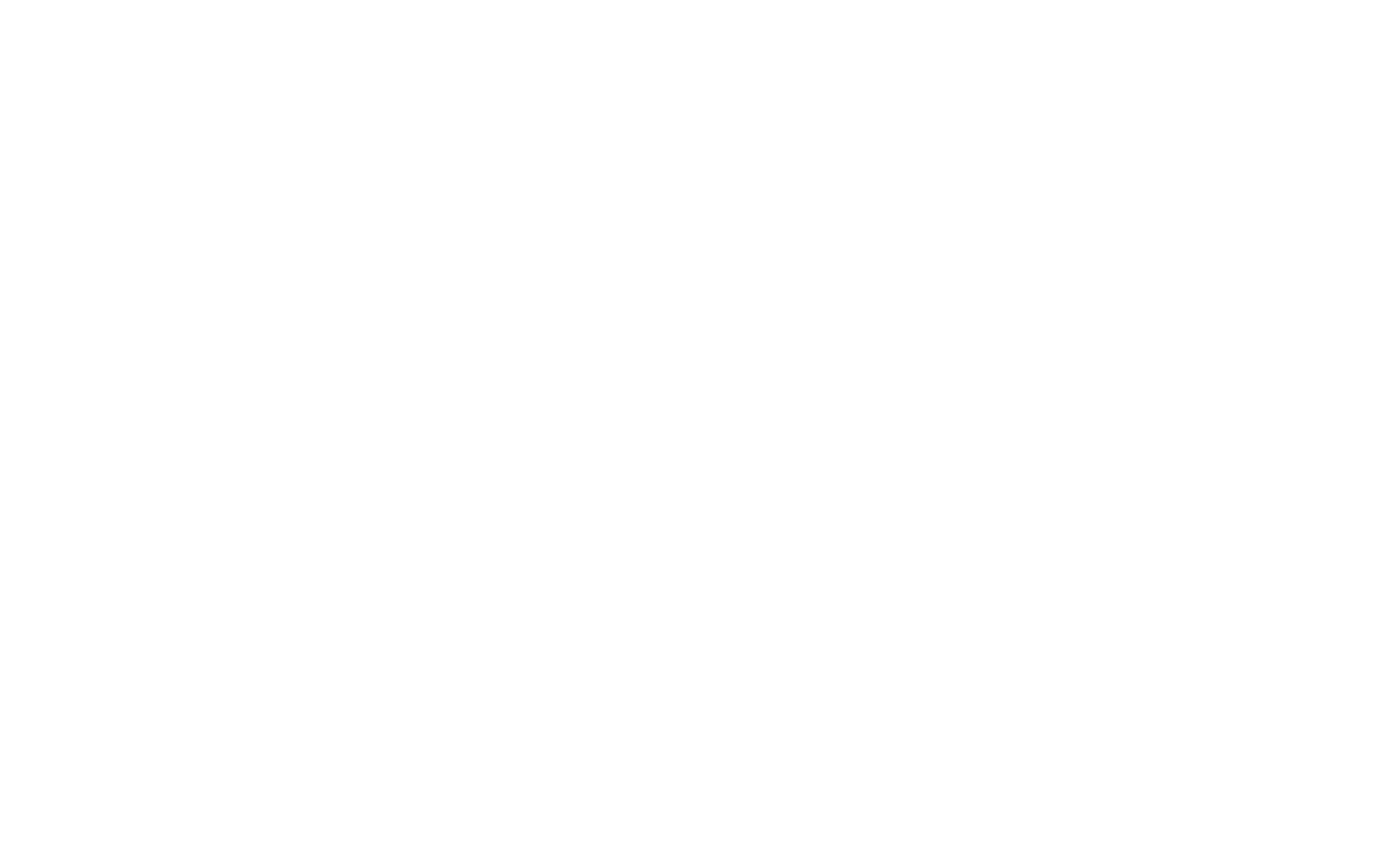
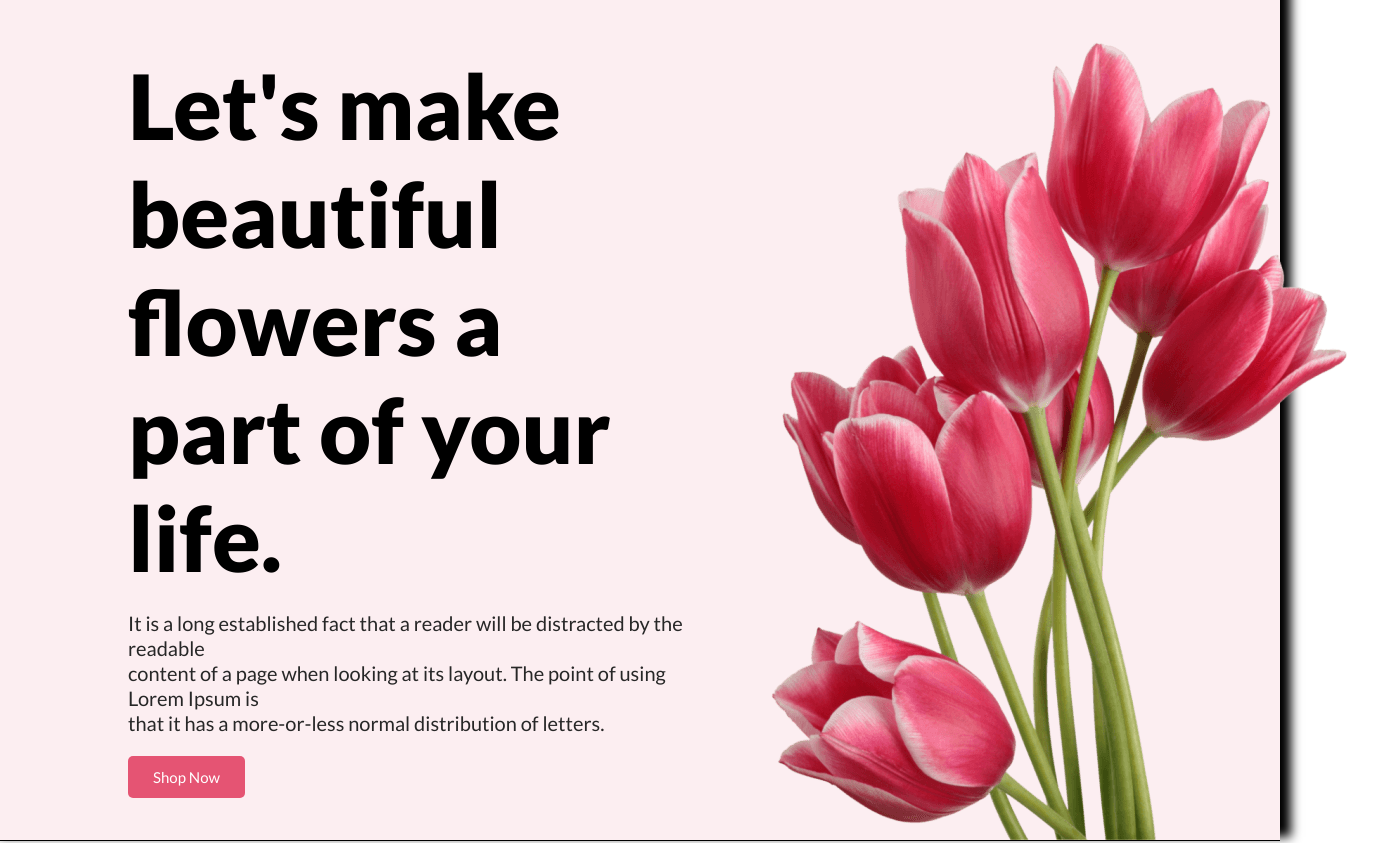
Before and after one commit to ismail-hossen/flower-shop, a plain HTML site: page index.html in a window 1280 px wide. Shown: the whole page, 1377 px wide, since content can reach past the window. Before the commit the page ends 800 px from the top, so only its background shows below. Drawn offline with Linux system fonts and the light colour scheme.

Commit message:
banner section done

```diff
--- a/index.html
+++ b/index.html
@@ -6,12 +6,29 @@
   <meta name="viewport" content="width=device-width, initial-scale=1.0">
   <title>Document</title>
   <link rel="stylesheet" href="style.css">
+  <link rel="preconnect" href="https://fonts.googleapis.com">
+  <link rel="preconnect" href="https://fonts.gstatic.com" crossorigin>
+  <link href="https://fonts.googleapis.com/css2?family=Lato:wght@100;300;400;700;900&display=swap" rel="stylesheet">
 </head>
 
 <body>
   <header>
     <div class="banner">
 
+      <div class="intro-area">
+        <h1 class="intro-title">Let's make <br> beautiful flowers a <br> part of your life.</h1>
+        <p class="intro-des">It is a long established fact that a reader will be distracted by the readable <br> content
+          of a
+          page when looking at its layout. The point of using Lorem Ipsum is <br> that it has a more-or-less normal
+          distribution of letters.
+        </p>
+        <button class="btn-primary">Shop Now</button>
+      </div>
+
+      <div class="banner-img-area">
+        <img src="Flower Asset/pngwing 10.png" alt="">
+      </div>
+
     </div>
   </header>
 </body>
--- a/style.css
+++ b/style.css
@@ -1,4 +1,54 @@
 * {
   margin: 0;
   padding: 0;
+  font-family: "Lato", sans-serif;
 }
+
+header {
+  background-color: #fceef1;
+  box-shadow: 5px -10px 10px 6px black;
+  border-bottom: 1px solid;
+  height: 840px;
+}
+
+/* banner section */
+.banner {
+  display: flex;
+  align-items: center;
+  width: 80%;
+  margin: auto;
+  padding: 0;
+}
+
+.intro-area {
+  width: 60%;
+}
+
+.intro-title {
+  font-size: 90px;
+  font-weight: 900;
+  margin-top: 5px;
+  margin-bottom: 20px;
+}
+
+.intro-des {
+  font-size: 20px;
+  line-height: 25px;
+  margin-bottom: 20px;
+  color: #272727;
+}
+
+.btn-primary {
+  border-radius: 5px;
+  background: #e55473;
+  border: 0;
+  color: white;
+  font-size: 15px;
+  padding: 12px 25px;
+}
+
+/* banner img area  */
+.banner-img-area {
+  width: 40%;
+  padding: 40px 0 0 40px;
+}
```
